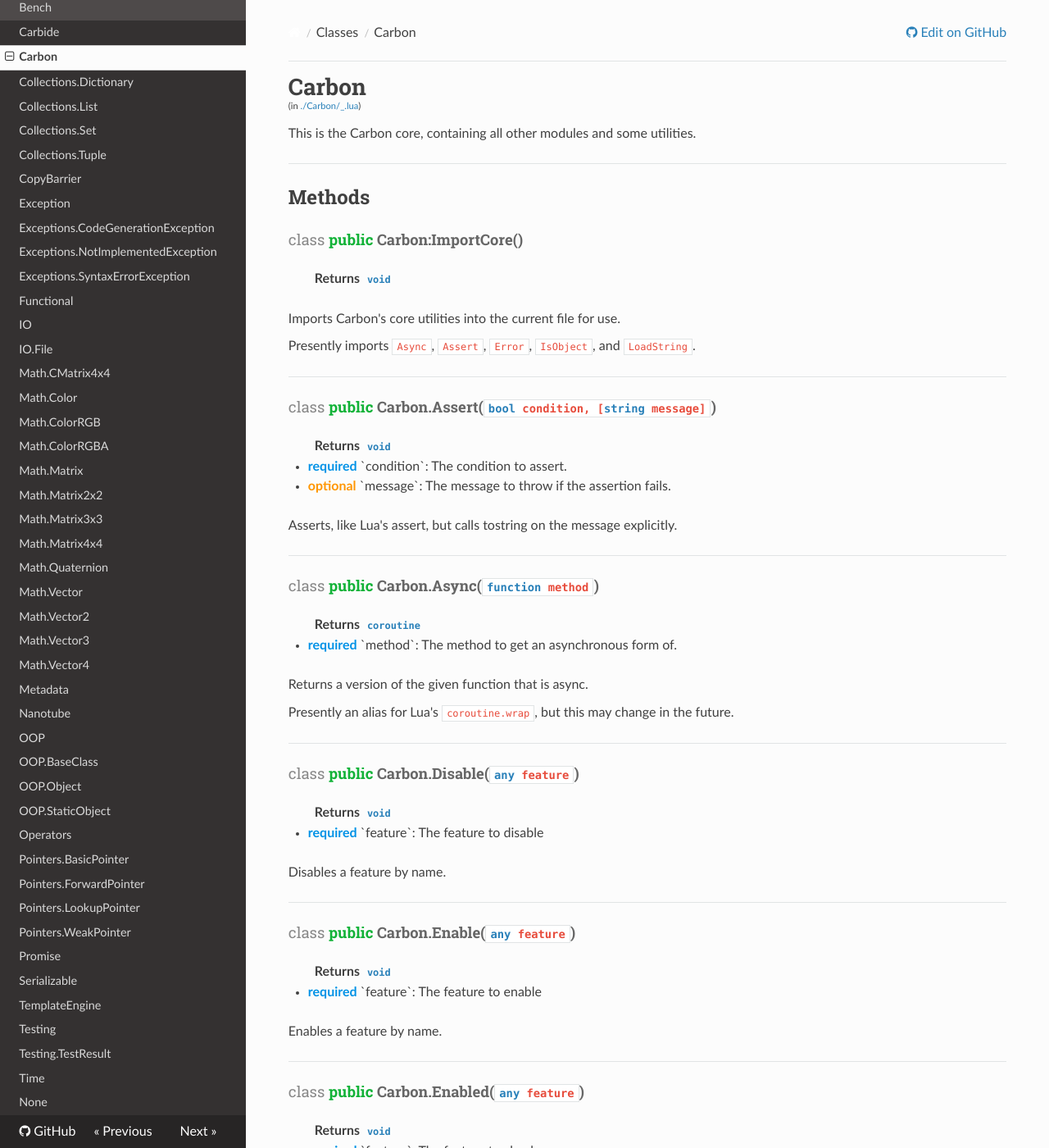
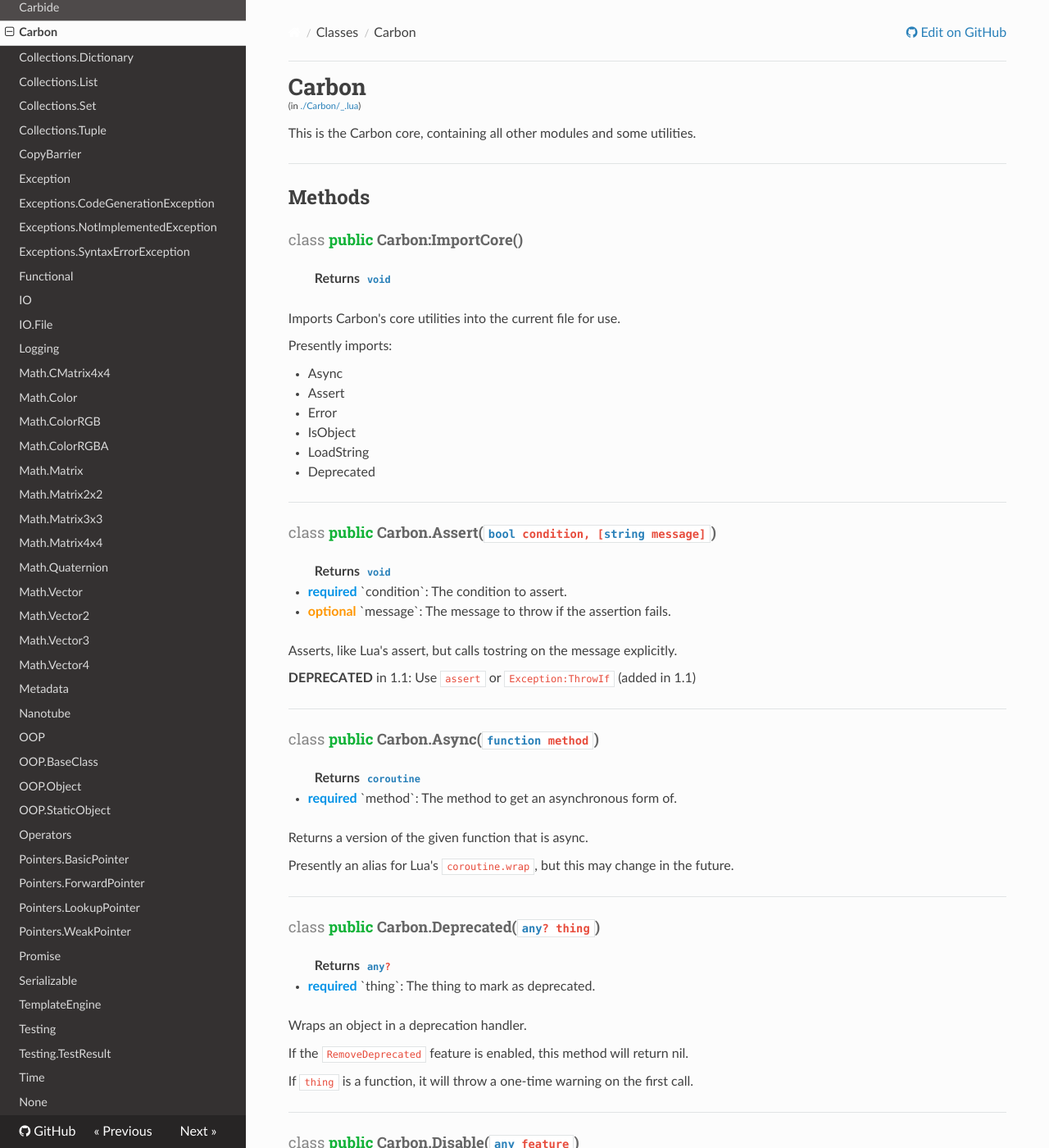
Before and after one commit to lua-carbon/carbon, an MkDocs documentation site: the page built from docs/Classes/Carbon.md, in a window 1280 px wide and 1400 px high. Shown: the whole window at 82% size. Built offline with MkDocs 1.6.1, drawn with Linux system fonts in a browser that asks for light colours; nearby versions of some CDN libraries; old or Windows-style settings are respelled for this version of MkDocs; some of the changed text lies outside the part shown.

Commit message:
Large update towards 1.1.0 - Add Carbide extensions - Add logging module - Add Exception:ThrowIf - Add formal deprecations through Carbon.Deprecated - Generalize OOP attribute identifiers - Deprecate self.self, Carbon.Error, Carbon.Assert - Tidy up changelog - Remove extraneous class in documentation directory

```diff
--- a/docs/Classes/Carbon.md
+++ b/docs/Classes/Carbon.md
@@ -15,7 +15,8 @@
 
 Imports Carbon's core utilities into the current file for use.
 
-Presently imports <code>Async</code>, <code>Assert</code>, <code>Error</code>, <code>IsObject</code>, and <code>LoadString</code>.
+Presently imports:
+<ul><li>Async<li>Assert</li><li>Error</li><li>IsObject</li><li>LoadString</li><li>Deprecated</li></li></ul>
 <hr/>
 <h4 class="method-name"><span class="doc-scope doc-class">class</span> <span class="doc-visibility doc-public">public</span> Carbon.Assert(<code><a href="Types#bool">bool</a> condition, [<a href="Types#string">string</a> message]</code>)</h4>
 <p class="method-returns bold">Returns <code><a href="Types#void">void</a></code></p>
@@ -25,6 +26,8 @@
 </ul>
 
 Asserts, like Lua's assert, but calls tostring on the message explicitly.
+
+**DEPRECATED** in 1.1: Use <code>assert</code> or <code>Exception:ThrowIf</code> (added in 1.1)
 <hr/>
 <h4 class="method-name"><span class="doc-scope doc-class">class</span> <span class="doc-visibility doc-public">public</span> Carbon.Async(<code><a href="Types#function">function</a> method</code>)</h4>
 <p class="method-returns bold">Returns <code><a href="Types#coroutine">coroutine</a></code></p>
@@ -35,6 +38,18 @@
 Returns a version of the given function that is async.
 
 Presently an alias for Lua's <code>coroutine.wrap</code>, but this may change in the future.
+<hr/>
+<h4 class="method-name"><span class="doc-scope doc-class">class</span> <span class="doc-visibility doc-public">public</span> Carbon.Deprecated(<code><a href="Types#any">any</a>? thing</code>)</h4>
+<p class="method-returns bold">Returns <code><a href="Types#any">any</a>?</code></p>
+<ul class="doc-arg-list">
+<li><span class="doc-arg-level doc-required">required</span>  `thing`: The thing to mark as deprecated.</li>
+</ul>
+
+Wraps an object in a deprecation handler.
+
+If the <code>RemoveDeprecated</code> feature is enabled, this method will return nil.
+
+If <code>thing</code> is a function, it will throw a one-time warning on the first call.
 <hr/>
 <h4 class="method-name"><span class="doc-scope doc-class">class</span> <span class="doc-visibility doc-public">public</span> Carbon.Disable(<code><a href="Types#any">any</a> feature</code>)</h4>
 <p class="method-returns bold">Returns <code><a href="Types#void">void</a></code></p>
@@ -67,6 +82,8 @@
 </ul>
 
 Throws an error, calling tostring on the message explicitly.
+
+**DEPRECATED** in 1.1: Use <code>error</code> or <code>Exception:Throw</code> (added in 1.0)
 <hr/>
 <h4 class="method-name"><span class="doc-scope doc-class">class</span> <span class="doc-visibility doc-public">public</span> Carbon.IsObject(<code><a href="Types#any">any</a> object</code>)</h4>
 <p class="method-returns bold">Returns <code><a href="Types#bool">bool</a></code></p>
@@ -93,7 +110,7 @@
 <li><span class="doc-arg-level doc-required">required</span>  `t`: The table to unpack</li>
 </ul>
 
-Performs a fast
+Performs a fast unpack on the table.
 
 <hr />
 ## Properties
--- a/mkdocs.yml
+++ b/mkdocs.yml
@@ -21,6 +21,7 @@
 - [Classes/Functional.md, Classes, Functional]
 - [Classes/IO.md, Classes, IO]
 - [Classes/IO.File.md, Classes, IO.File]
+- [Classes/Logging.md, Classes, Logging]
 - [Classes/Math.CMatrix4x4.md, Classes, Math.CMatrix4x4]
 - [Classes/Math.Color.md, Classes, Math.Color]
 - [Classes/Math.ColorRGB.md, Classes, Math.ColorRGB]
```
Also changed, not shown: changes.md (+16 -7 lines), docs/Classes/Configuration.md (deleted, +0 -21 lines), docs/Classes/Exception.md (+9 -0 lines), docs/Classes/Functional.md (+1 -1 lines), docs/Classes/Logging.md (added, +14 -0 lines), docs/Classes/OOP.md (+4 -4 lines), 6 other files.
